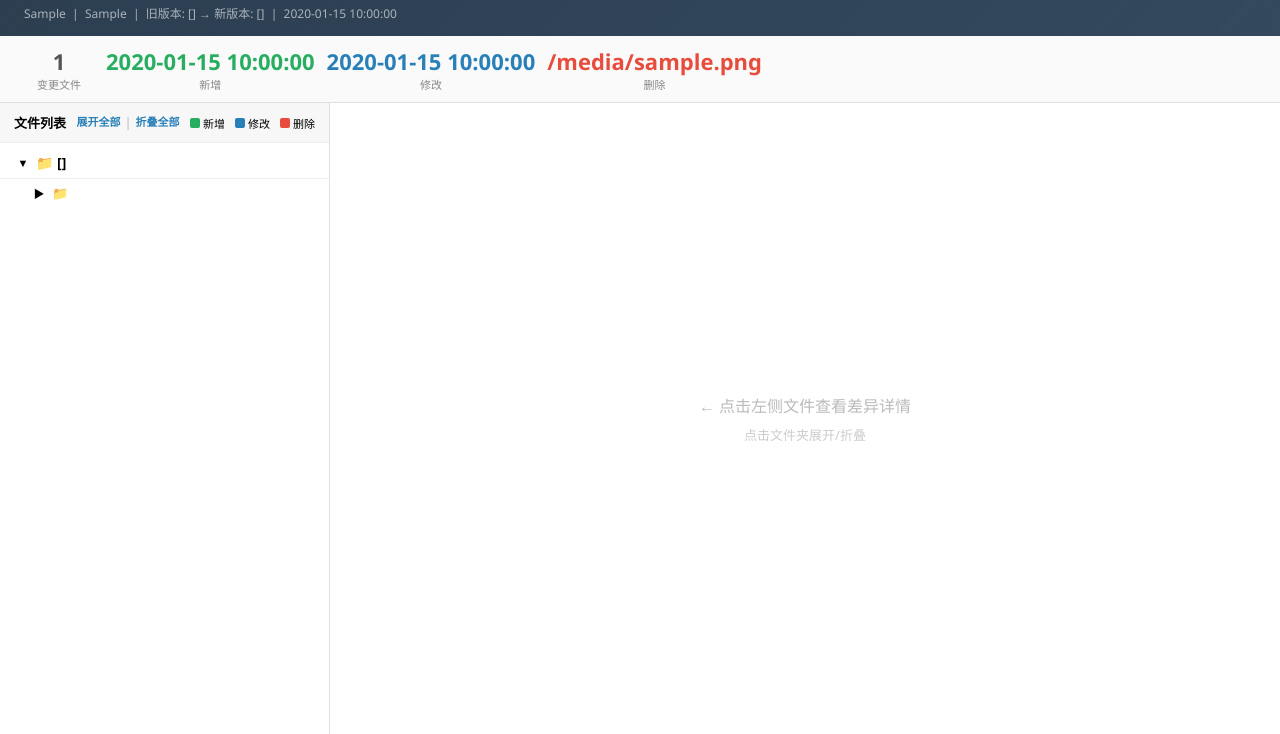
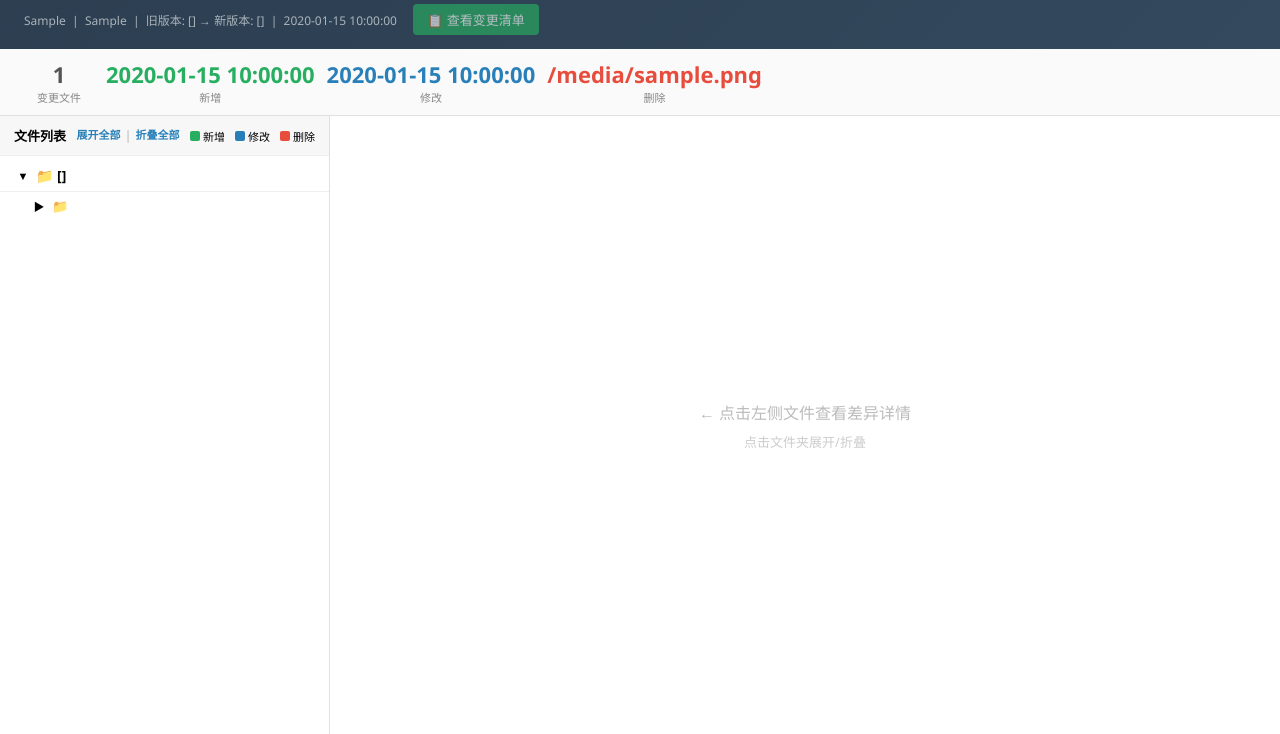
Before and after one commit to alading1001/compareTool, a Python web app: template templates/report.html in a window 1280 px wide. Shown: the part 66-800 px from the top of the page. Run offline with Jinja, Linux system fonts and the light colour scheme; the template is opened without the code that fills it: most values are stand-ins (such as "Sample title", 1, 10 or a date in 2020).

Commit message:
增加查看总体变更清单功能

```diff
--- a/templates/report.html
+++ b/templates/report.html
@@ -79,10 +79,11 @@ table.diff span { white-space: pre; }
 <div class="header">
     <h1>代码比对报告</h1>
     <h2>项目: {{ project_name }}</h2>
-    <div class="meta">
-        {{ project_path }} &nbsp;|&nbsp; {{ vcs_type }} &nbsp;|&nbsp;
+    <div class="meta" style="display:flex;align-items:center;gap:16px;">
+        <span>{{ project_path }} &nbsp;|&nbsp; {{ vcs_type }} &nbsp;|&nbsp;
         旧版本: {{ old_version }} → 新版本: {{ new_version }} &nbsp;|&nbsp;
-        {{ generated_at }}
+        {{ generated_at }}</span>
+        <button onclick="openSummary()" style="padding:6px 14px;background:#27ae60;color:white;border:none;border-radius:4px;cursor:pointer;font-size:13px;white-space:nowrap;">📋 查看变更清单</button>
     </div>
 </div>
 
@@ -273,6 +274,54 @@ function showDiff(file) {
     container.appendChild(panel);
 }
 
+// ===== 变更清单弹窗 =====
+function openSummary() {
+    var w = window.open('', '_blank', 'width=860,height=700');
+    var html = '<!DOCTYPE html><html><head><meta charset=\"UTF-8\"><title>变更清单 - {{ project_name | e }}</title>';
+    html += '<style>';
+    html += '*{margin:0;padding:0;box-sizing:border-box}';
+    html += 'body{font-family:\"Microsoft YaHei\",\"Segoe UI\",sans-serif;background:#f5f5f5;padding:24px}';
+    html += 'h1{font-size:20px;margin-bottom:4px}';
+    html += 'h2{font-size:14px;font-weight:normal;color:#888;margin-bottom:20px}';
+    html += '.section{margin-bottom:20px}';
+    html += '.section h3{font-size:15px;padding:8px 14px;border-radius:6px 6px 0 0;color:white}';
+    html += '.section h3.added{background:#27ae60}';
+    html += '.section h3.modified{background:#2980b9}';
+    html += '.section h3.deleted{background:#e74c3c}';
+    html += '.section ul{background:white;border-radius:0 0 6px 6px;list-style:none;padding:8px 0}';
+    html += '.section li{padding:5px 20px;font-family:Consolas,\"Courier New\",monospace;font-size:13px;border-bottom:1px solid #f0f0f0}';
+    html += '.section li:last-child{border-bottom:none}';
+    html += '.count{font-size:12px;font-weight:normal;opacity:.8;margin-left:8px}';
+    html += '.empty{color:#bbb;text-align:center;padding:20px}';
+    html += '</style></head><body>';
+    html += '<h1>📋 变更清单</h1>';
+    html += '<h2>{{ project_name | e }} &nbsp;|&nbsp; {{ old_version | e }} → {{ new_version | e }}</h2>';
+
+    var groups = {A:[], M:[], D:[]};
+    fileData.forEach(function(f) {
+        if (groups[f.type]) groups[f.type].push(f.path);
+    });
+    var labels = {A:'新增文件', M:'修改文件', D:'删除文件'};
+    var clss = {A:'added', M:'modified', D:'deleted'};
+    ['A','M','D'].forEach(function(t) {
+        var list = groups[t];
+        html += '<div class=\"section\">';
+        html += '<h3 class=\"' + clss[t] + '\">' + labels[t] + '<span class=\"count\">(' + list.length + ' 个)</span></h3>';
+        html += '<ul>';
+        if (list.length === 0) {
+            html += '<li class=\"empty\">无</li>';
+        } else {
+            list.sort().forEach(function(p) {
+                html += '<li>' + esc(p) + '</li>';
+            });
+        }
+        html += '</ul></div>';
+    });
+    html += '</body></html>';
+    w.document.write(html);
+    w.document.close();
+}
+
 // ===== 展开/折叠全部 =====
 function toggleAll(expand) {
     document.querySelectorAll('#tree .children').forEach(function(el) {
```
